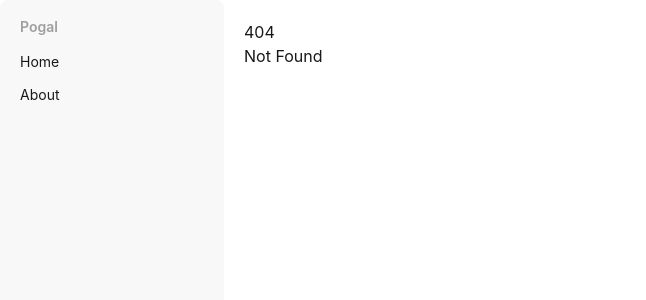
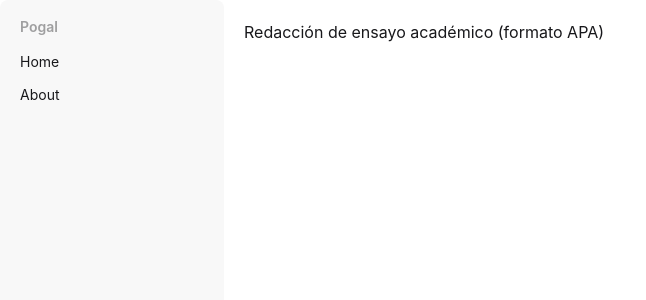
Before and after one commit to AramLR/pogal, a SvelteKit app: page /prompt/notebooklm-academic-essay in a window 1280 px wide. Before the commit this address had no page. Shown: the top 300 px of the page, without its empty margins (0-646 px from the left). Built offline with nearby package versions, Linux system fonts and the light colour scheme.

Commit message:
feat: add dynamic route for prompt detail page

```diff
--- /dev/null
+++ b/src/routes/prompt/[id]/+page.svelte
@@ -0,0 +1,9 @@
+<script lang="ts">
+  import type { PageProps } from "./$types";
+  import { getPromptById } from "$lib/services/promptService";
+
+  const { params }: PageProps = $props();
+  const prompt = $derived(getPromptById(params.id));
+</script>
+
+<h1>{prompt?.title}</h1>
```
